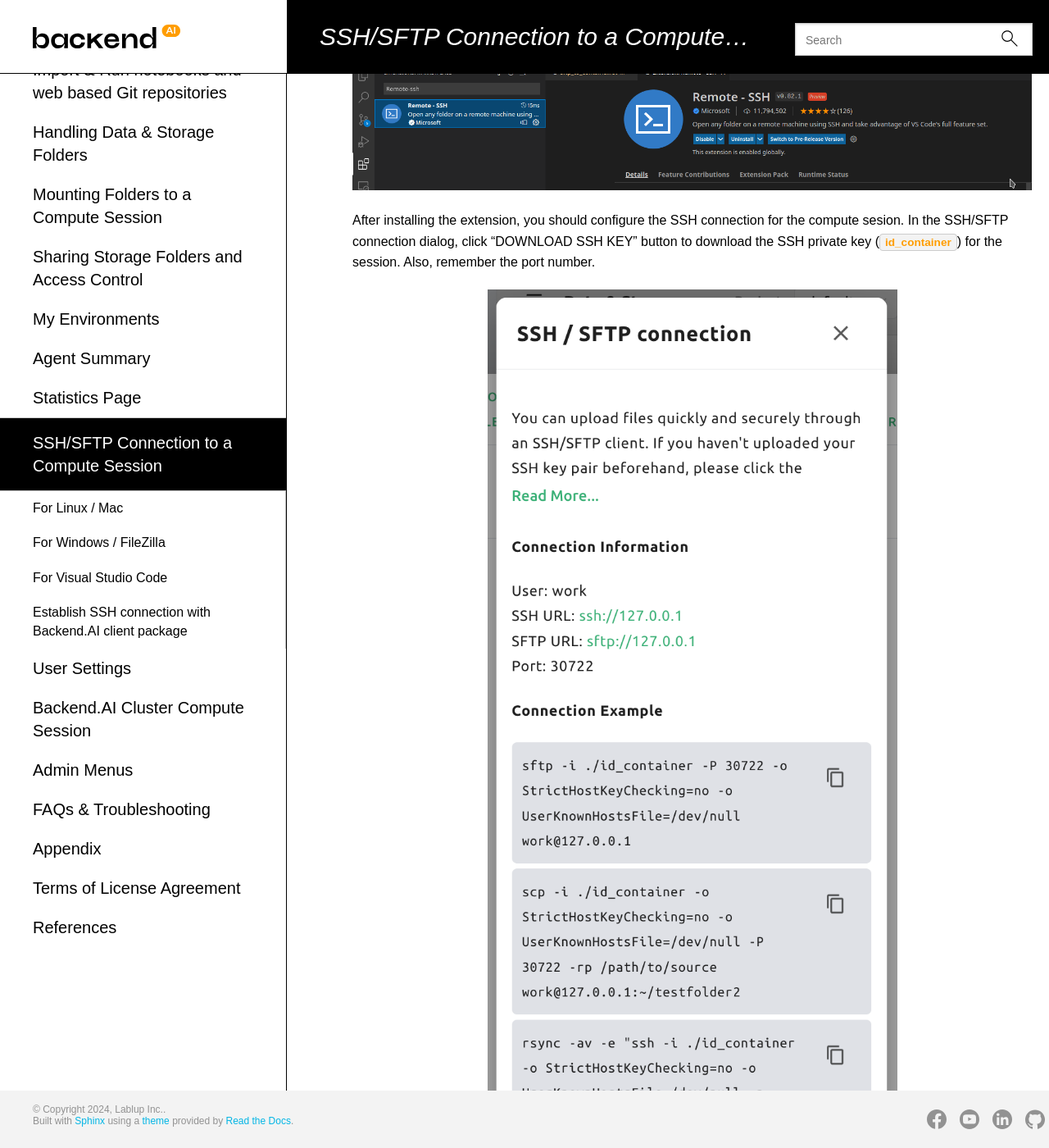
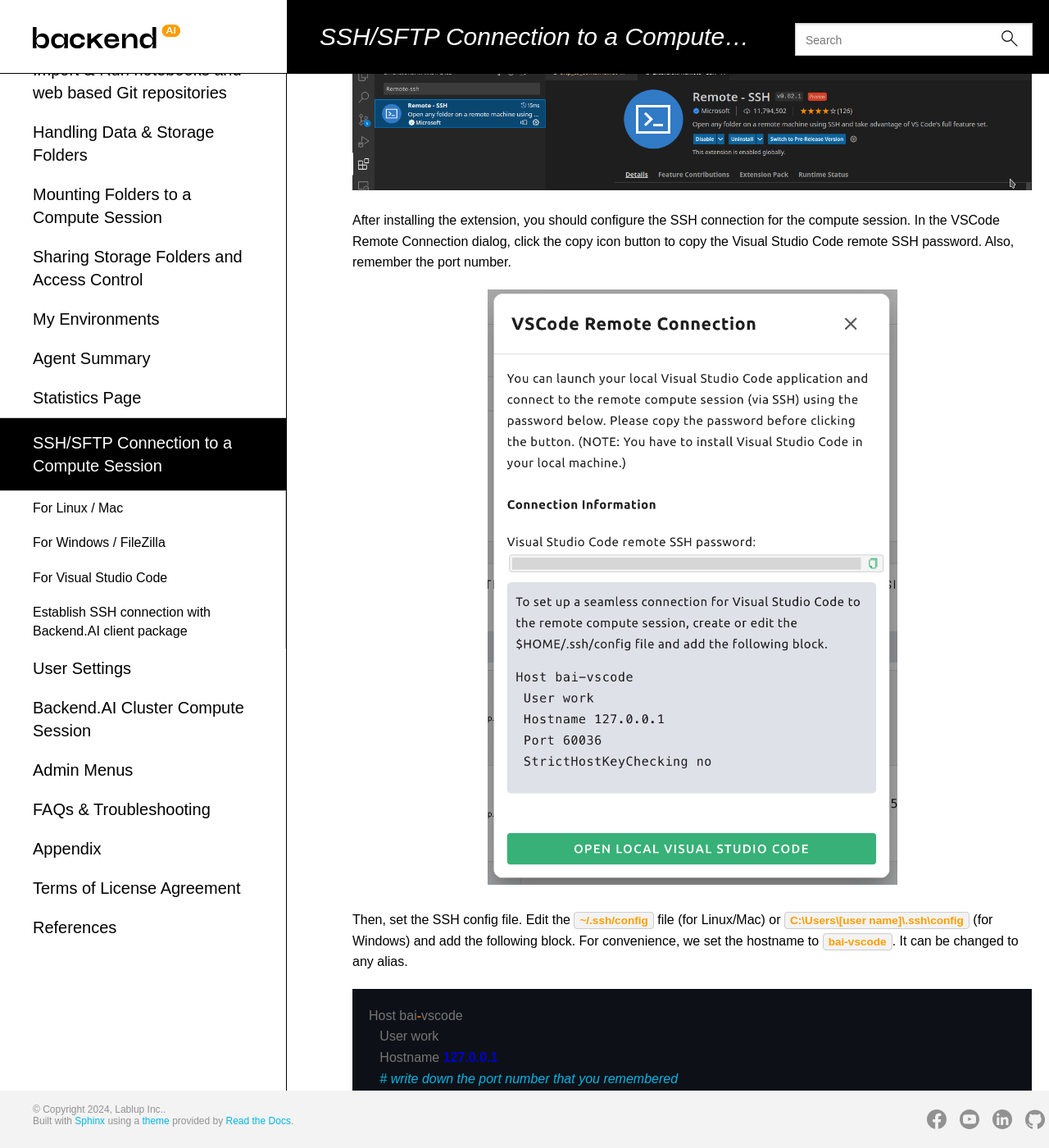
Before and after one commit to lablup/backend.ai-docs-webui, a Sphinx documentation site: the page built from docs/sftp_to_container/sftp_to_container.rst, in a window 1280 px wide and 1400 px high, scrolled down 6961 px. Shown: the whole window at 82% size. Built offline with Sphinx 7.4.7 and the Read the Docs theme 2.0.0, drawn with Linux system fonts in a browser that asks for light colours; some web fonts are replaced; some of the changed text lies outside the part shown.

Commit message:
docs: Update local VS Code connection guide (#57)

```diff
--- a/docs/sftp_to_container/sftp_to_container.rst
+++ b/docs/sftp_to_container/sftp_to_container.rst
@@ -184,28 +184,27 @@
    :alt: Install remote ssh plugin on Visual Studio Code
 
 After installing the extension, you should configure the SSH connection for the
-compute sesion. In the SSH/SFTP connection dialog, click "DOWNLOAD SSH KEY" button
-to download the SSH private key (``id_container``) for the session. Also,
-remember the port number.
+compute session. In the VSCode Remote Connection dialog, click the copy icon button
+to copy the Visual Studio Code remote SSH password. Also, remember the port number.
 
 .. image:: download_ssh_key.png
    :alt: Download SSH Key
    :align: center
    :width: 500
 
-And then, setting SSH config file. Edit the ``~/.ssh/config`` file (for Linux/Mac)
+Then, set the SSH config file. Edit the ``~/.ssh/config`` file (for Linux/Mac)
 or ``C:\Users\[user name]\.ssh\config`` (for Windows) and add the following block.
-For convenience, we set the hostname to ``vscode``. It can be changed to any alias.
+For convenience, we set the hostname to ``bai-vscode``. It can be changed to any alias.
 
 .. code-block::
 
-   Host vscode
-     HostName 127.0.0.1
-     Port 30722  # write down the port number that you remembered
-     User work
-     ForwardAgent yes
-     StrictHostKeyChecking no
-     IdentityFile path/to/downloaded/id_container
+   Host bai-vscode
+      User work
+      Hostname 127.0.0.1
+      # write down the port number that you remembered
+      Port 49335
+      StrictHostKeyChecking no
+      UserKnownHostsFile /dev/null
 
 Now in the Visual Studio Code, select the `Command Palette...` from `View` menu.
 
```
Also changed, not shown: docs/sftp_to_container/download_ssh_key.png, 1 other file.
